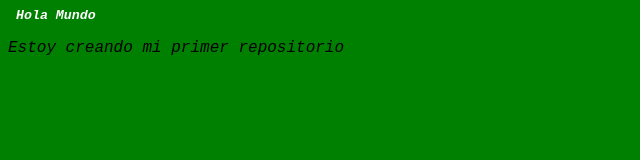
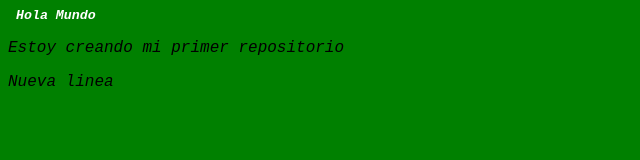
Before and after one commit to DJuanCM/Prueba, a plain HTML site: page index.html in a window 1280 px wide. Shown: the whole page, without its empty margins (0-640 px from the left). Drawn offline with Linux system fonts and the light colour scheme.

Commit message:
Se actualizo index.html con una nueva linea

```diff
--- a/index.html
+++ b/index.html
@@ -7,5 +7,6 @@
 <body>
     <h5>Hola Mundo</h5>
     <p>Estoy creando mi primer repositorio</p>
+    <p>Nueva linea</p>
 </body>
 </html>
```
